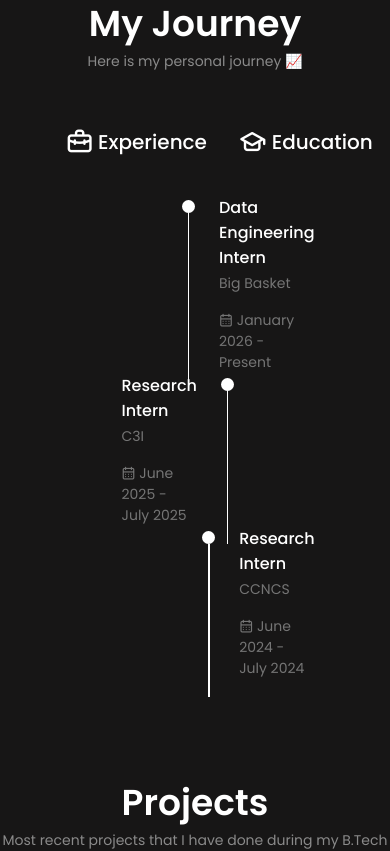
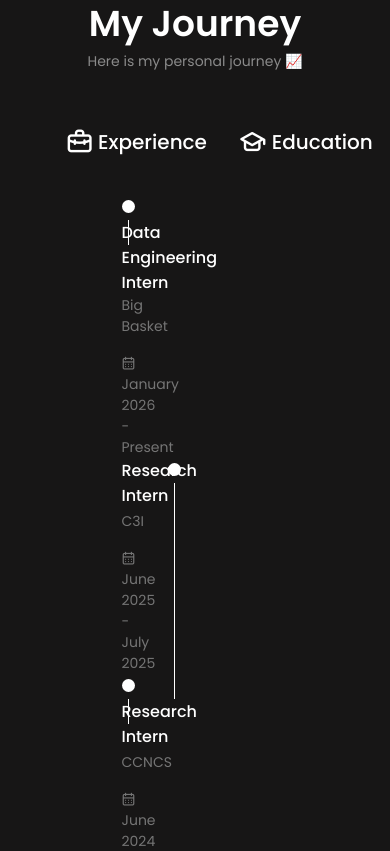
Before and after one commit to Hurry-sh/Portfolio, a React (Create React App) app: page / in a window 390 px wide. Shown: the part 3040-3891 px from the top of the page. Built offline with nearby package versions, Linux system fonts and the light colour scheme.

Commit message:
Made changes for mobile view

```diff
--- a/src/components/qualification/qualification.css
+++ b/src/components/qualification/qualification.css
@@ -107,19 +107,39 @@
 } */
 
 
-/* ===== MOBILE FIX ===== */
+/* ===== CLEAN MOBILE TIMELINE FIX ===== */
 @media screen and (max-width: 768px) {
 
-  .qualification_data {
-    display: grid;
-    grid-template-columns: 25px 1fr !important;
+  .qualification__data {
+    grid-template-columns: 30px 1fr !important;
+    column-gap: 1rem;
   }
 
-  .qualification_container {
-    grid-template-columns: 1fr !important;
+  .qualification__container {
+    max-width: 100%;
+  }
+
+  /* Force everything left aligned */
+  .qualification__data > div:first-child {
+    order: 2;
+  }
+
+  .qualification__data > div:nth-child(2) {
+    order: 1;
+  }
+
+  .qualification__data > div:last-child {
+    order: 2;
+  }
+
+  .qualification__line {
+    transform: translate(6px, 0);
   }
 
 }
+
+
+
 
 @media screen and (max-width: 470px) {
     .qualification__container {
```
